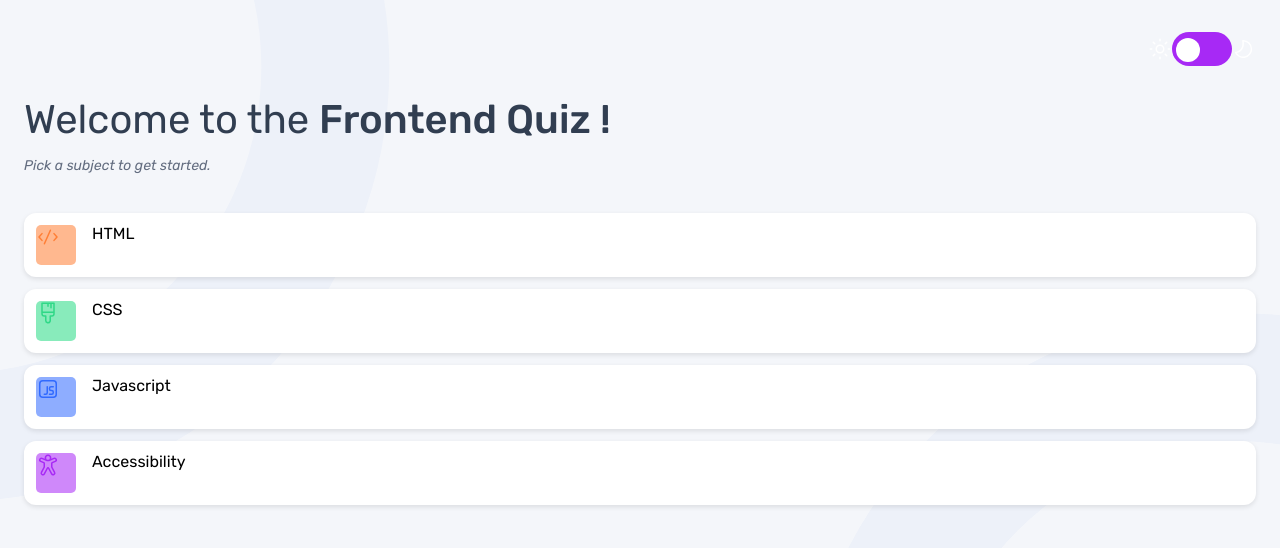
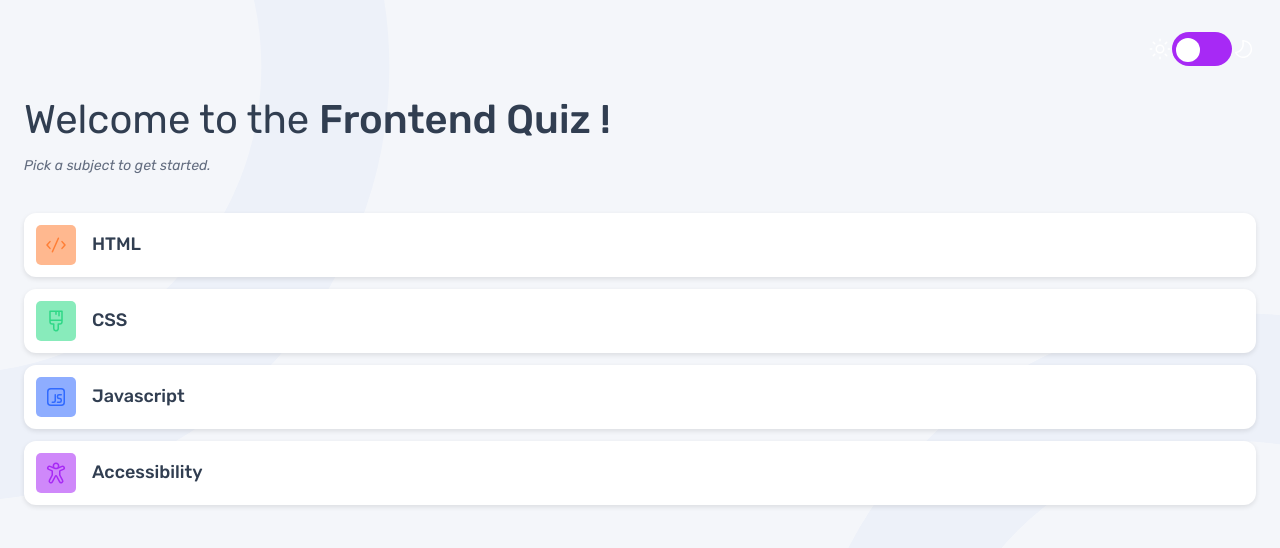
Before and after one commit to mayor-creator/frontend_quiz_app, a React (Vite) app: page / in a window 1280 px wide. Shown: the top 548 px of the page. Built offline with nearby package versions, Linux system fonts and the light colour scheme.

Commit message:
Update QuizStartMenu styles; add new color variables and improve layout for better accessibility and readability

```diff
--- a/src/App.css
+++ b/src/App.css
@@ -4,11 +4,13 @@
   --color-success: #26d982;
   --color-danger: #ee5353;
   --color-dark-blue: #303250;
+  --color-navy: #3b4d66;
   --color-grey-navy: #626c7f;
+  --color-dark-navy: #313e51;
   --color-light-grey: #f4f6fa;
   --color-light-bluish: #abc1e1;
   --color-pure-white: #ffffff;
-  --primary-color: #3c4e68;
+  --primary-color: #313e51;
   --background-color: #f4f6fa;
   --mobile-bg: url("../src/assets/images/pattern-background-mobile-light.svg");
   --tablet-bg: url("../src/assets/images/pattern-background-tablet-light.svg");
@@ -16,8 +18,8 @@
 }
 
 [data-theme="dark"] {
-  --primary-color: #ffffff;
-  --background-color: #3c4e68;
+  --primary-color: var(--color-pure-white);
+  --background-color: var(--color-dark-navy);
   --mobile-bg: url("../src/assets/images/pattern-background-mobile-dark.svg");
   --tablet-bg: url("../src/assets/images/pattern-background-tablet-dark.svg");
   --desktop-bg: url("../src/assets/images/pattern-background-desktop-dark.svg");
--- a/src/assets/component/QuizMenu/QuizStartMenu.jsx
+++ b/src/assets/component/QuizMenu/QuizStartMenu.jsx
@@ -31,7 +31,7 @@ export function QuizStartMenu() {
               <div className={`${styles.imgBox} ${styles.html}`}>
                 <img src={htmlIcon} alt="html icon" width={24} height={24} />
               </div>
-              <div>
+              <div className={styles.textBox}>
                 <p>HTML</p>
               </div>
             </QuizButton>
@@ -41,7 +41,7 @@ export function QuizStartMenu() {
               <div className={`${styles.imgBox} ${styles.css}`}>
                 <img src={cssIcon} alt="css icon" width={24} height={24} />
               </div>
-              <div>
+              <div className={styles.textBox}>
                 <p>CSS</p>
               </div>
             </QuizButton>
@@ -56,7 +56,7 @@ export function QuizStartMenu() {
                   height={24}
                 />
               </div>
-              <div>
+              <div className={styles.textBox}>
                 <p>Javascript</p>
               </div>
             </QuizButton>
@@ -71,7 +71,7 @@ export function QuizStartMenu() {
                   height={24}
                 />
               </div>
-              <div>
+              <div className={styles.textBox}>
                 <p>Accessibility</p>
               </div>
             </QuizButton>
--- a/src/assets/component/QuizMenu/QuizStartMenu.module.css
+++ b/src/assets/component/QuizMenu/QuizStartMenu.module.css
@@ -32,16 +32,29 @@
 }
 
 .btn {
+  color: var(--color-dark-navy);
   border-radius: 0.75rem;
   background-color: var(--color-pure-white);
   display: flex;
   gap: 1rem;
   padding: 0.75rem;
+  font-size: 1.125rem;
+  font-weight: 500;
 }
 
 .imgBox {
-  border-radius: 5px;
+  display: flex;
+  align-items: center;
+  justify-content: center;
+  border-radius: 0.313rem;
   width: 2.5rem;
+  height: 2.5rem;
+}
+
+.textBox {
+  display: flex;
+  justify-content: center;
+  align-items: center;
   height: 2.5rem;
 }
 
@@ -69,6 +82,7 @@
     color: var(--color-light-bluish);
   }
   .btn {
-    background-color: #3b4d66;
+    color: var(--color-pure-white);
+    background-color: var(--color-navy);
   }
 }
```
